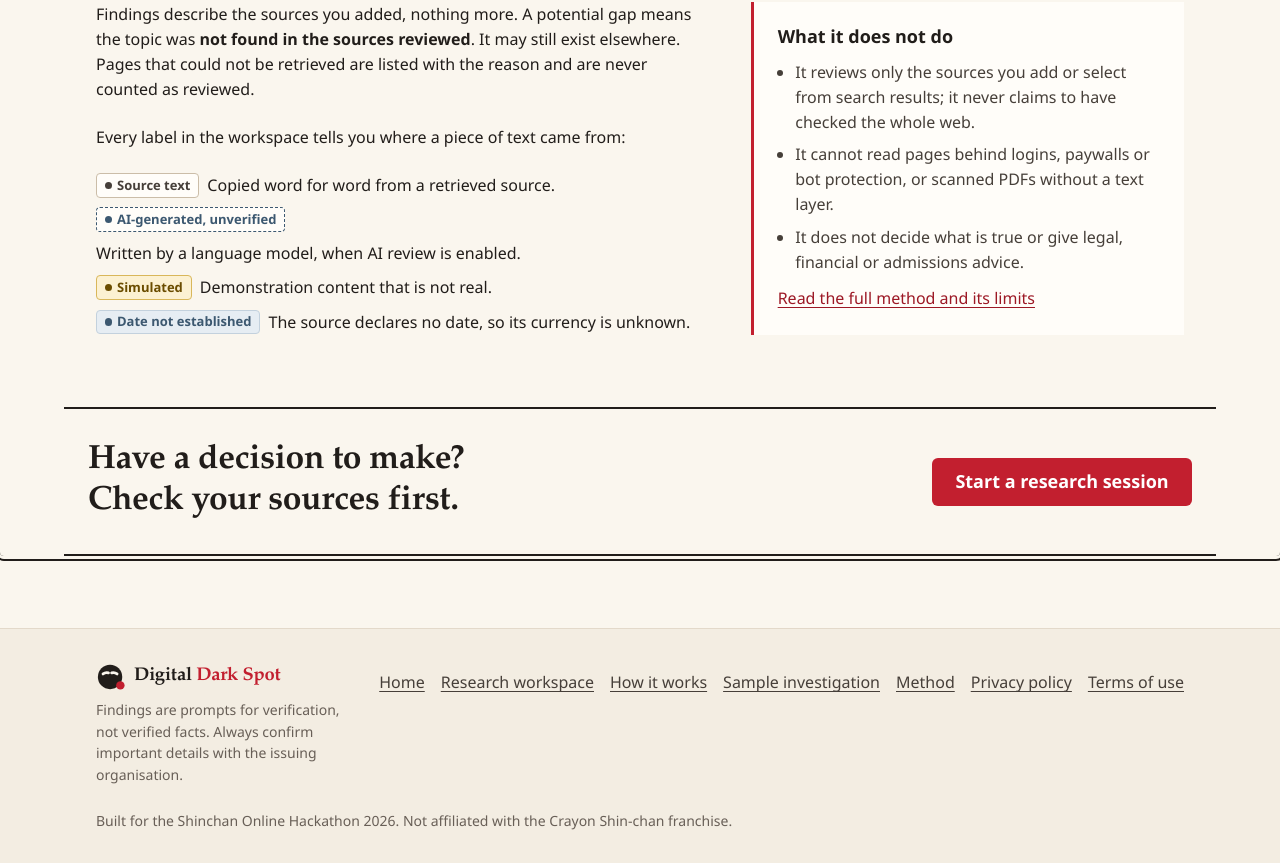
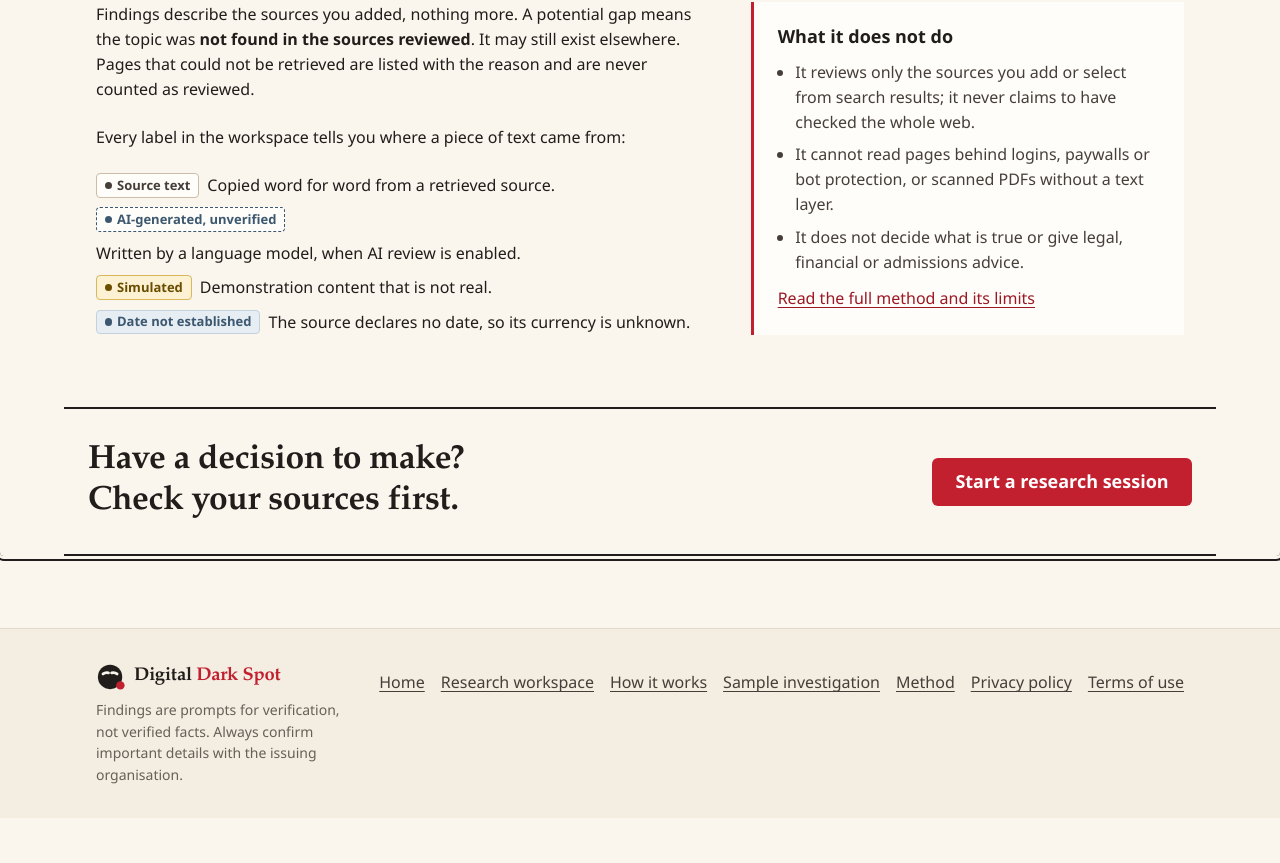
Before and after one commit to RiteshKumar2e/DIGITAL-DARK-SPOT, a React (Vite) app in the folder frontend/: page / in a window 1280 px wide. Shown: the part 2849-3712 px from the top of the page. After the commit the page ends 3667 px from the top, so only its background shows below. Built offline with nearby package versions, Linux system fonts and the light colour scheme; no server answers.

Commit message:
feat: update README and remove footer note from SiteLayout for clarity

```diff
--- a/frontend/src/layouts/SiteLayout.jsx
+++ b/frontend/src/layouts/SiteLayout.jsx
@@ -125,7 +125,6 @@ export default function SiteLayout() {
               </li>
             </ul>
           </nav>
-          <p className="small muted footer-note">Built for the Shinchan Online Hackathon 2026. Not affiliated with the Crayon Shin-chan franchise.</p>
         </div>
       </footer>
     </>
--- a/frontend/src/styles/layout.css
+++ b/frontend/src/styles/layout.css
@@ -205,10 +205,6 @@
   .site-footer-inner {
     grid-template-columns: 1fr auto;
     align-items: start;
-  }
-
-  .footer-note {
-    grid-column: 1 / -1;
   }
 }
 
```
Also changed, not shown: 1 other file (tests, documents, lock files or other folders).
